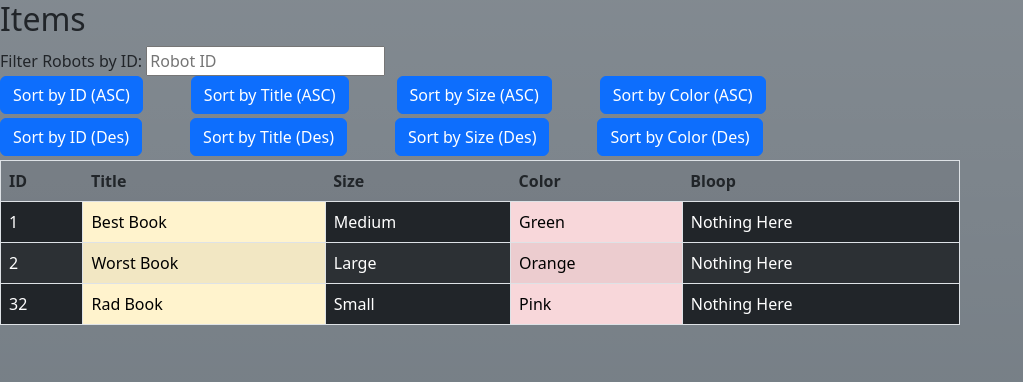
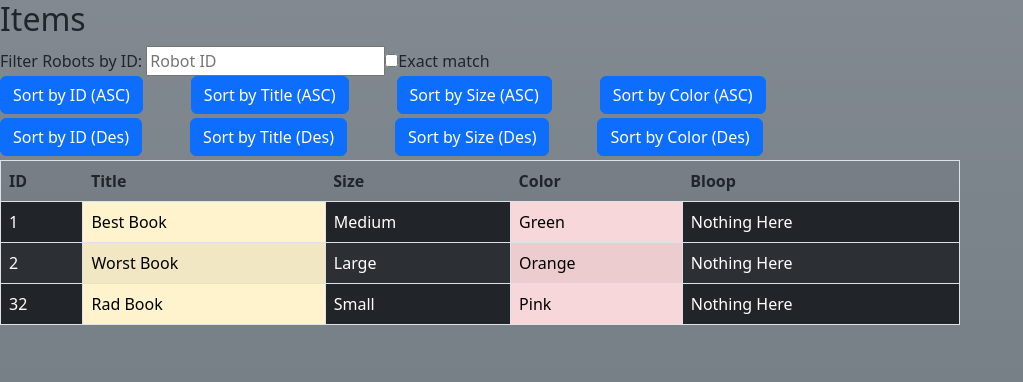
Before and after one commit to franco-ortega/bootstrap-next-demo, a Next.js app: page / in a window 1280 px wide. Shown: the top 382 px of the page, without its empty margins (0-1023 px from the left). Built offline with nearby package versions, Linux system fonts and the light colour scheme.

Commit message:
create Exact Match functionality

```diff
--- a/components/filter/Filter.jsx
+++ b/components/filter/Filter.jsx
@@ -1,14 +1,20 @@
-const Filter = ({ handler }) => {
+const Filter = ({ setSearchId, onExactMatchCheckbox }) => {
   return (
+    <div>
       <label htmlFor='robotId'>
         Filter Robots by ID:{' '}
         <input
           type='text'
           name='robotId'
           placeholder='Robot ID'
-        onChange={(e) => handler(e.target.value)}
+          onChange={(e) => setSearchId(e.target.value)}
         />
       </label>
+      <label htmlFor=''>
+        <input type='checkbox' onChange={onExactMatchCheckbox} />
+        Exact match
+      </label>
+    </div>
   );
 };
 
--- a/components/home/Home.jsx
+++ b/components/home/Home.jsx
@@ -28,6 +28,7 @@ const Home = () => {
   const [sortType, setSortType] = useState('');
   const [direction, setDirection] = useState('asc');
   const [searchId, setSearchId] = useState('');
+  const [exactMatch, setExactMatch] = useState(false);
 
   useEffect(() => {
     setData(items);
@@ -91,13 +92,20 @@ const Home = () => {
     setDirection('des');
   };
 
-  console.log(searchId);
+  const onExactMatchCheckbox = () => {
+    setExactMatch((prevState) => !prevState);
+  };
+
+  console.log(exactMatch);
 
   return (
     <div>
       <h2>Items</h2>
 
-      <Filter handler={setSearchId} />
+      <Filter
+        setSearchId={setSearchId}
+        onExactMatchCheckbox={onExactMatchCheckbox}
+      />
 
       <div className='d-flex gap-5'>
         <button className='btn btn-primary' onClick={onIdSortClick}>
@@ -127,7 +135,9 @@ const Home = () => {
           Sort by Color (Des)
         </button>
       </div>
-      {data.length > 0 && <Table data={data} searchId={searchId} />}
+      {data.length > 0 && (
+        <Table data={data} searchId={searchId} exactMatch={exactMatch} />
+      )}
     </div>
   );
 };
--- a/components/table/Table.jsx
+++ b/components/table/Table.jsx
@@ -1,9 +1,10 @@
 import React from 'react';
 import Row from './Row';
 
-const Table = ({ data, searchId }) => {
+const Table = ({ data, searchId, exactMatch }) => {
   // console.log(data[0]);
-  console.log(typeof searchId);
+  // console.log(typeof searchId);
+
   return (
     <table className='table table-striped w-75'>
       <tbody>
@@ -16,7 +17,12 @@ const Table = ({ data, searchId }) => {
         </tr>
         {data
           .filter((item) =>
-            searchId ? String(item.id).includes(searchId) : item
+            // searchId ? String(item.id).includes(searchId) : item
+            searchId && exactMatch
+              ? String(item.id) === searchId
+              : searchId
+              ? String(item.id).includes(searchId)
+              : item
           )
           .map((item) => (
             <Row
```
Lines whose indentation alone changed are shown as unchanged.
